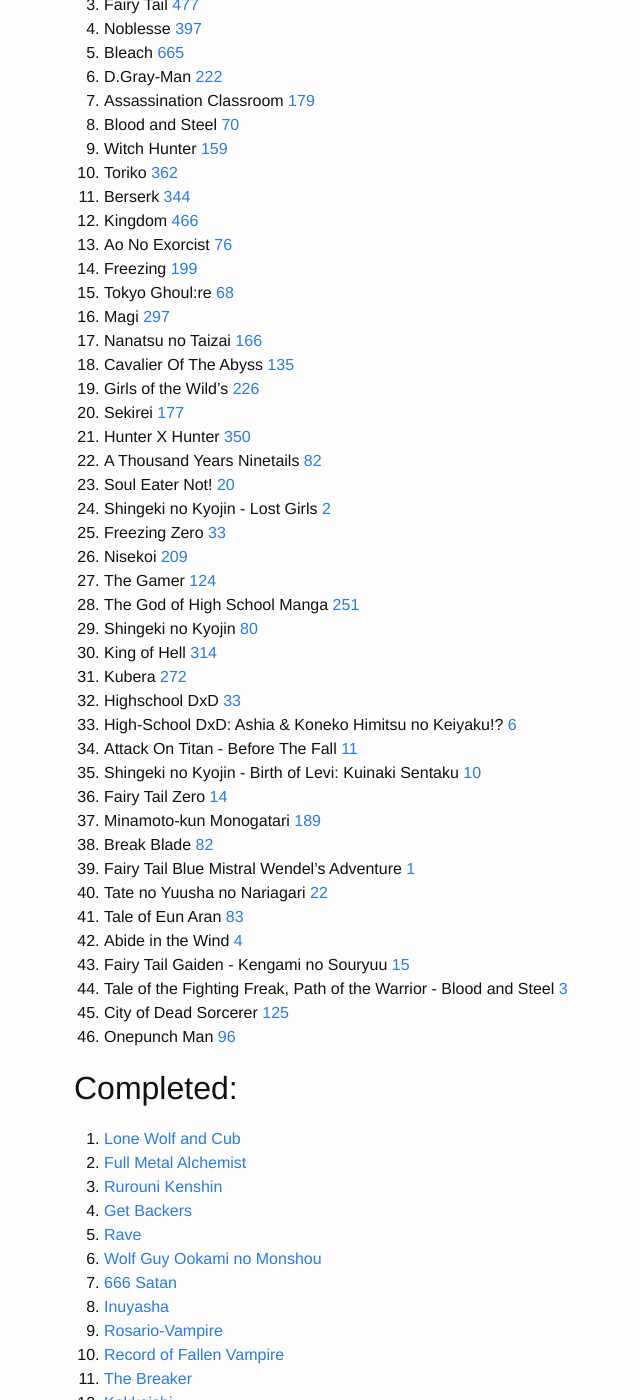
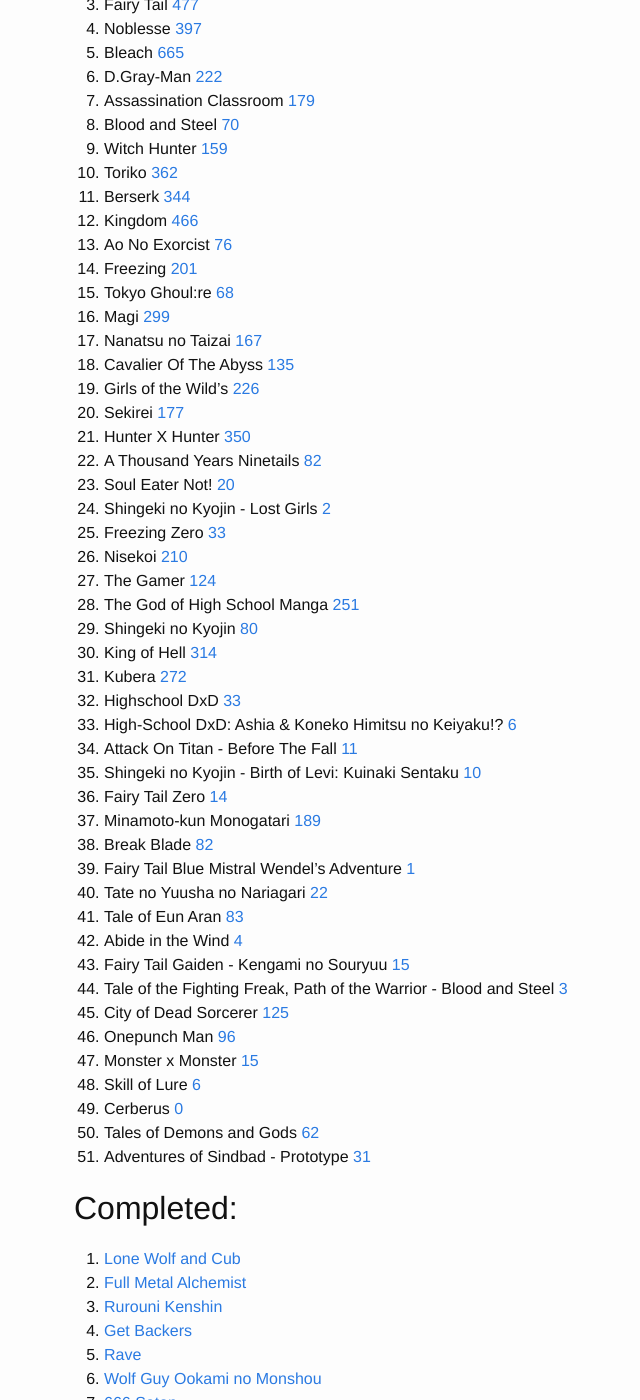
Before and after one commit to forevergenin/forevergenin.github.io, a Jekyll site: the page built from _posts/2015-05-09-my-manga-tracking-list.markdown, in a window 1280 px wide and 1400 px high, scrolled down 357 px. Shown: the whole window, without its empty margins (196-836 px from the left). Built offline with Jekyll 4.4.1, drawn with Linux system fonts in a browser that asks for light colours; some of the changed text lies outside the part shown.

Commit message:
Updated my manga tracking list

```diff
--- a/_posts/2015-05-09-my-manga-tracking-list.markdown
+++ b/_posts/2015-05-09-my-manga-tracking-list.markdown
@@ -26,10 +26,10 @@
 011. Berserk [344](http://www.mangareader.net/berserk/344)
 012. Kingdom [466](http://www.mangapanda.com/kingdom/466)
 013. Ao No Exorcist [76](http://www.mangareader.net/ao-no-exorcist/76)
-014. Freezing [199](http://www.mangareader.net/freezing/199)
+014. Freezing [201](http://www.mangareader.net/freezing/201)
 015. Tokyo Ghoul:re [68](http://www.mangareader.net/tokyo-ghoulre/68)
-016. Magi [297](http://www.mangapanda.com/magi/297)
-017. Nanatsu no Taizai [166](http://www.mangareader.net/nanatsu-no-taizai/166)
+016. Magi [299](http://www.mangapanda.com/magi/299)
+017. Nanatsu no Taizai [167](http://www.mangareader.net/nanatsu-no-taizai/167)
 018. Cavalier Of The Abyss [135](http://www.mangareader.net/cavalier-of-the-abyss/135)
 019. Girls of the Wild's [226](http://www.mangareader.net/girls-of-the-wilds/226)
 020. Sekirei [177](http://www.mangareader.net/sekirei/177)
@@ -38,7 +38,7 @@
 023. Soul Eater Not! [20](http://www.mangareader.net/soul-eater-not/20)
 024. Shingeki no Kyojin - Lost Girls [2](http://www.mangareader.net/shingeki-no-kyojin-lost-girls/2)
 025. Freezing Zero [33](http://www.mangareader.net/freezing-zero/33)
-026. Nisekoi [209](http://www.mangareader.net/nisekoi/209)
+026. Nisekoi [210](http://www.mangareader.net/nisekoi/210)
 027. The Gamer [124](http://www.mangapanda.com/the-gamer/124)
 028. The God of High School Manga [251](http://www.mangapanda.com/the-god-of-high-school/251)
 020. Shingeki no Kyojin [80](http://www.mangareader.net/shingeki-no-kyojin/80)
@@ -59,6 +59,11 @@
 044. Tale of the Fighting Freak, Path of the Warrior - Blood and Steel [3](http://www.mangapanda.com/tale-of-the-fighting-freak-path-of-the-warrior-blood-and-steel/3)
 045. City of Dead Sorcerer [125](http://www.mangapanda.com/city-of-dead-sorcerer/125)
 046. Onepunch Man [96](http://www.mangapanda.com/onepunch-man/96)
+047. Monster x Monster [15](http://www.mangapanda.com/monster-x-monster/15)
+048. Skill of Lure [6](http://www.mangapanda.com/skill-of-lure/6)
+049. Cerberus [0](http://mangafox.me/manga/cerberus/)
+050. Tales of Demons and Gods [62](http://www.mangapanda.com/tales-of-demons-and-gods/62)
+051. Adventures of Sindbad - Prototype [31](http://www.mangapanda.com/adventure-of-sinbad-prototype/31/14)
 
 ## Completed:
 
```
Also changed, not shown: other parts of _posts/2015-05-09-my-manga-tracking-list.markdown (+2 -2 lines).
